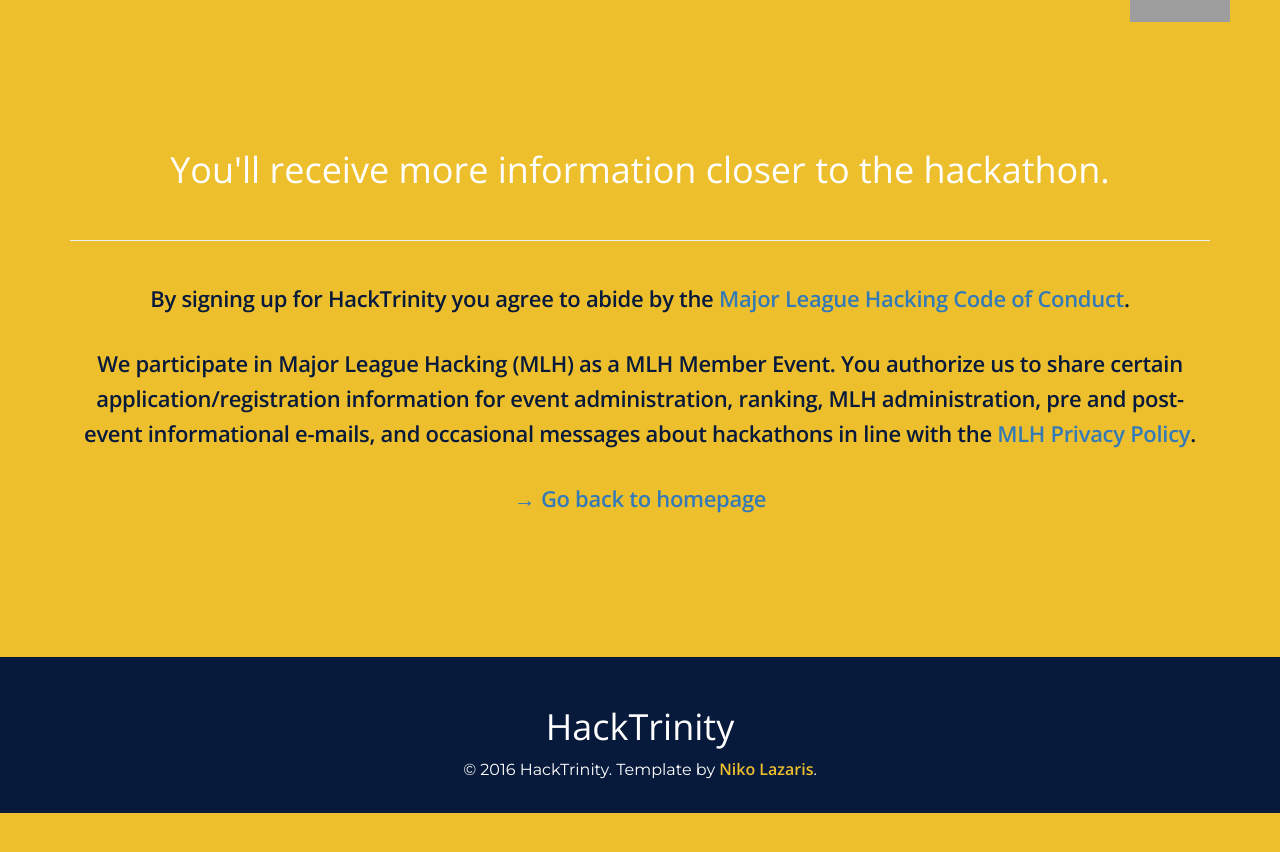
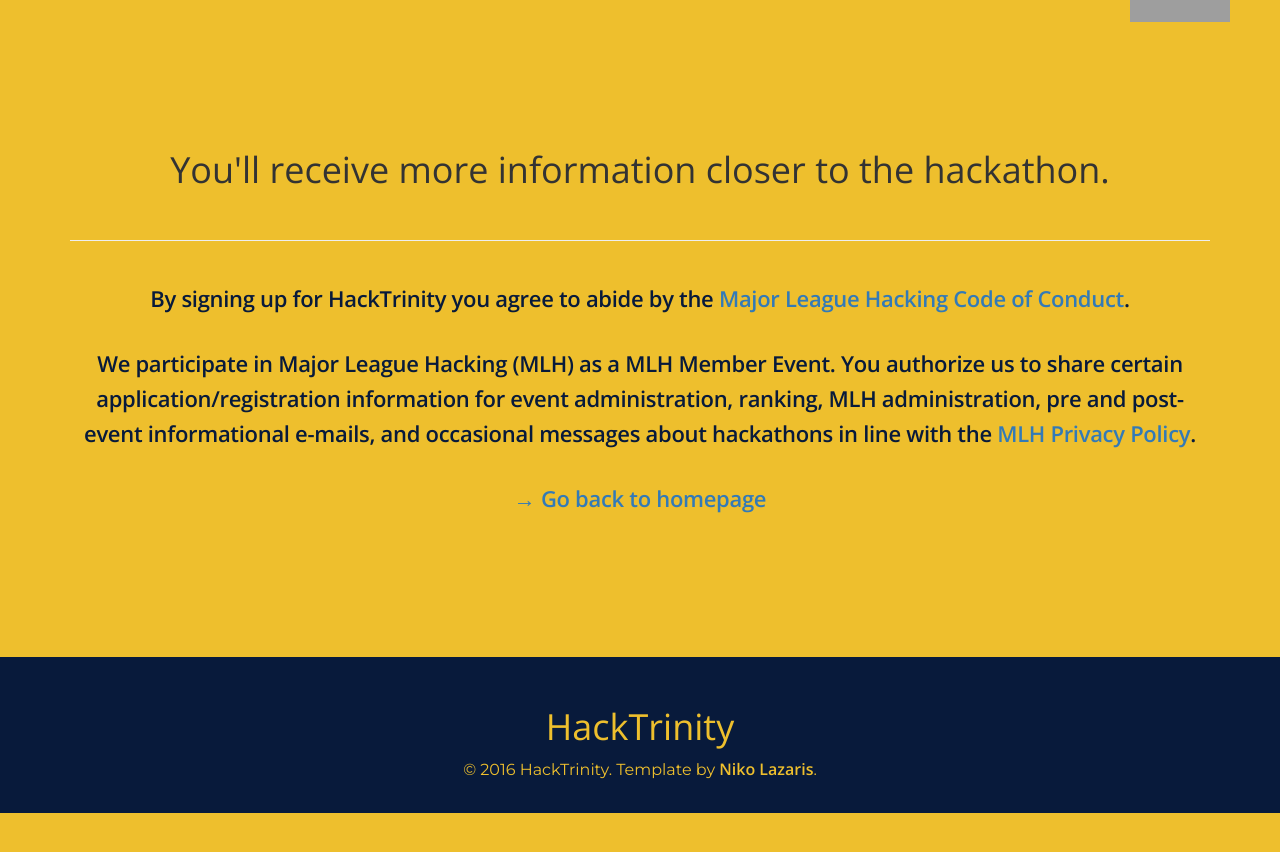
Before and after one commit to trinityhackathon/trinityhackathon.github.io, a Jekyll site: the page built from success.html, in a window 1280 px wide. Shown: the top 852 px of the page. Built offline with Jekyll 4.4.1, drawn with Linux system fonts in a browser that asks for light colours; nearby versions of some CDN libraries; grey boxes are pictures that could not be loaded.

Commit message:
Update original.css

```diff
--- a/css/original.css
+++ b/css/original.css
@@ -21,13 +21,9 @@
   font-weight: 600;
 }
 
-.h1, .h2, .h3, .h4, .h5, .h6, h1, h2, h3, h4, h5, h6 {
-  color: #fff;
-}
-
 body {
   background-color: #EEBF2D;
-  //color: #081A3B;
+  //color: #fff;
 }
 
 section {
```
